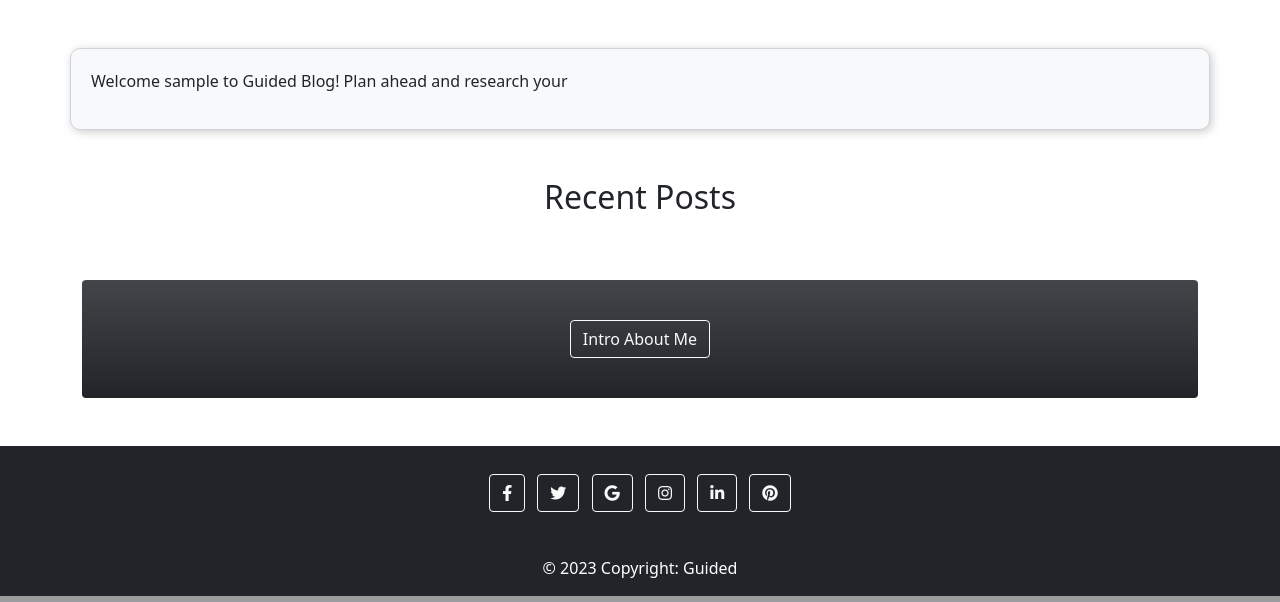
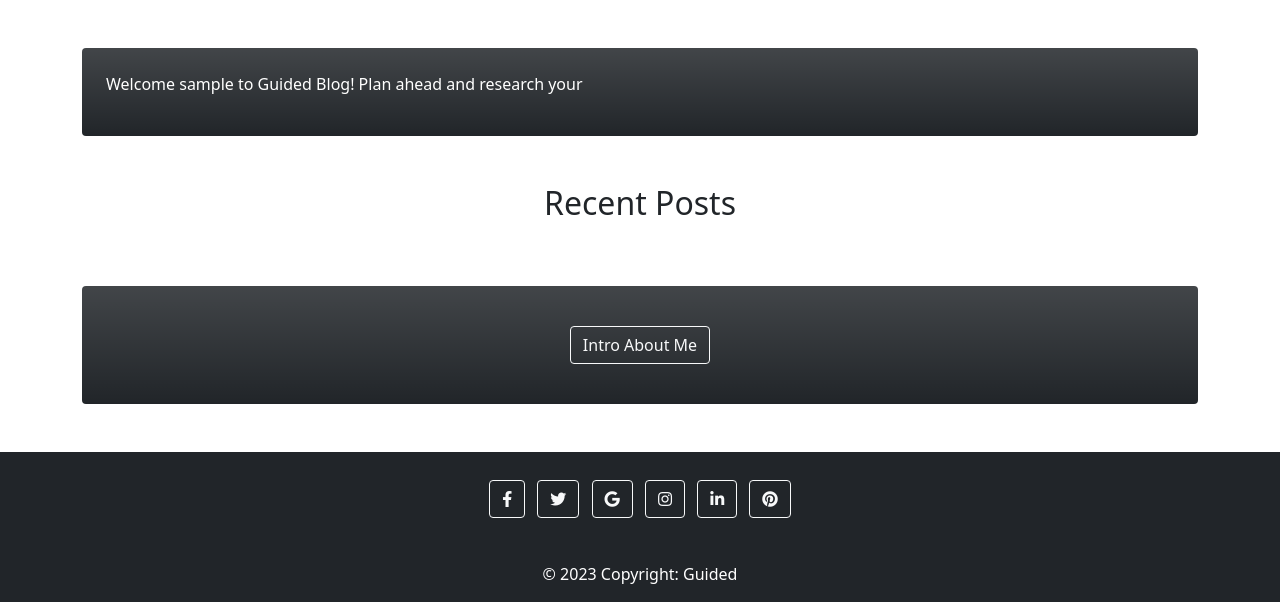
Before and after one commit to StanislavDitsan/Guided, a Django app: page / in a window 1280 px wide. Shown: the part 736-1338 px from the top of the page. Run offline with Django 3.2, Linux system fonts and the light colour scheme; the visitor is signed in with stand-in values (Sample User, id 1); data that the repository does not hold is empty; some libraries are stand-ins or nearby versions; some web fonts are replaced.

Commit message:
Restyled automated typing container

```diff
--- a/templates/home.html
+++ b/templates/home.html
@@ -63,8 +63,8 @@
 </header>
 
 <!-- Automated typing -->
-<section class="py-5">
-    <div class="container box-container">
+<section class="container mb-5 mt-5">
+    <div class="p-4 bg-dark bg-gradient text-white rounded">
         <p class="type-script">Welcome {{ request.user.username }} to Guided Blog! Plan ahead and research your
             destination to make the most of your trip. Don't forget to pack essentials like sunscreen, comfortable
             shoes, and a reusable water bottle. Consider traveling during off-peak seasons to save money and avoid
```
